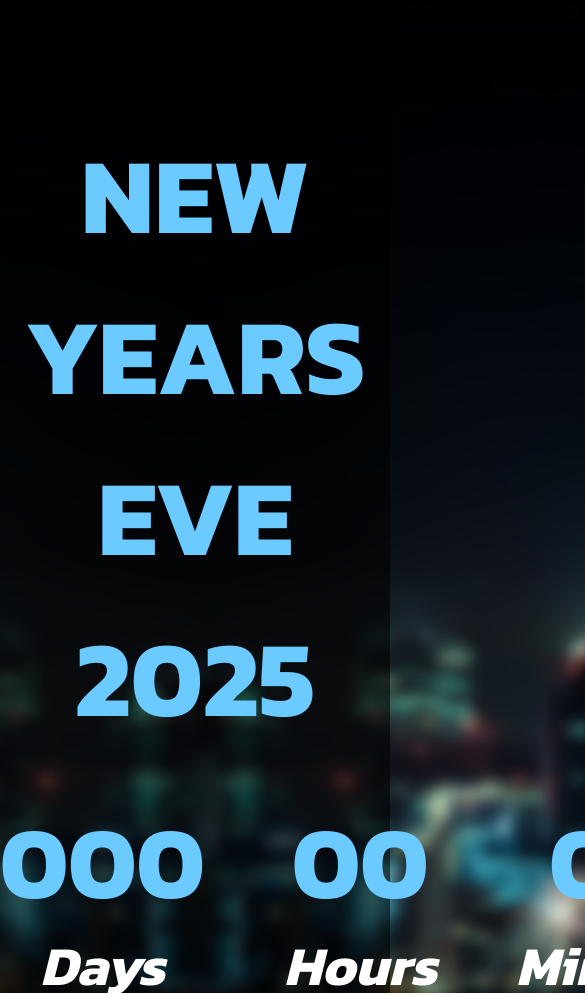
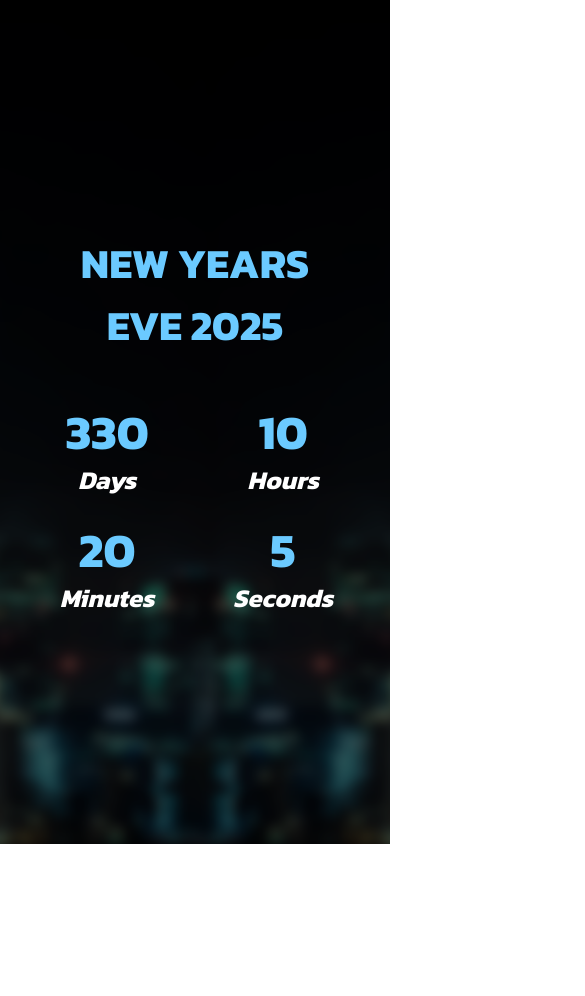
Before and after one commit to afzx-ahmad/afz-countdown-app, a plain HTML site: page index.html in a window 390 px wide. Shown: the top 996 px of the page, 585 px wide, since content can reach past the window. After the commit the page ends 844 px from the top, so only its background shows below. Drawn offline with Linux system fonts and the light colour scheme.

Commit message:
Mengimplementasikan script perhitungan waktu dan memperbaiki tampilan supaya responsive

```diff
--- a/assets/scripts/script.js
+++ b/assets/scripts/script.js
@@ -1 +1,40 @@
-console.log("It's works");
+window.addEventListener("load", (event) => {
+	setInterval(() => {
+		countdown();
+	});
+});
+
+function countdown() {
+	const curentDate = new Date().getTime();
+	const endDate = new Date("2025/1/1 00:01:00").getTime();
+	const gapTime = endDate - curentDate;
+
+	const second = 1000;
+	const minute = second * 60;
+	const hour = minute * 60;
+	const day = hour * 24;
+
+	const cDay = Math.floor(gapTime / day);
+	const cHour = Math.floor((gapTime % day) / hour);
+	const cMinute = Math.floor((gapTime % hour) / minute);
+	const cSecond = Math.floor((gapTime % minute) / second);
+
+	// console.log(cDay);
+	// console.log(cHour);
+	// console.log(cMinute);
+	// console.log(cSecond);
+
+	updateView(cDay, cHour, cMinute, cSecond);
+}
+
+function updateView(dayValue, hourValue, minuteValue, secondValue) {
+	const dayView = document.querySelector("#day");
+	const hourView = document.querySelector("#hour");
+	const minuteView = document.querySelector("#minute");
+	const secondView = document.querySelector("#second");
+
+	dayView.innerText = dayValue;
+	hourView.innerText = hourValue;
+	minuteView.innerText = minuteValue;
+	secondView.innerText = secondValue;
+}
--- a/assets/styles/style.css
+++ b/assets/styles/style.css
@@ -30,13 +30,12 @@ body {
   background-position: center;
   background-size: cover;
   background-repeat: no-repeat;
-  min-height: 100vh;
-}
+  height: 100vh;
 
 .bg {
   background-color: rgba(0, 0, 0, 0.59);
-  min-height: inherit;
   display: flow-root;
+  height: inherit;
 }
 
 .text-primary {
@@ -49,16 +48,16 @@ h1 {
   text-align: center;
   font-family: "Kanit-Bold";
   font-size: 107.69px;
+  padding: 0 20px;
 }
 
 .container-countdown {
   margin-inline: auto;
-  margin-top: 26.35px;
+  margin-top: 60px;
   display: grid;
   grid-template-columns: repeat(4, 1fr);
   column-gap: 79px;
-  width: 1008.61px;
-}
+  }
 
 .container-time {
   text-align: center;
@@ -76,3 +75,49 @@ h1 {
   text-transform: capitalize;
   font-style: italic;
 }
+
+@media only screen and (max-width: 1000px) {
+  .container-countdown {
+      gap: 40px;
+      grid-template-rows: 1fr 1fr;
+      grid-template-columns: 1fr 1fr;
+      align-items: start;
+      margin-top: 40px;
+    }
+
+    h1 {
+      margin-top: 80px;
+      font-size: 5rem;
+    }
+}
+
+@media only screen and (max-width: 500px) {
+  .container-countdown {
+      grid-template-rows: 1fr 1fr;
+      grid-template-columns: 1fr 1fr;
+      align-items: start;
+      margin-top: 40px;
+      gap: 20px 40px;
+      width: 80%;
+    }
+
+    h1 {
+      padding: 0 60px;
+      font-size: 2.6rem;
+      margin-top: 0px;
+    }
+
+.container-time > :first-child {
+  font-size: 3rem;
+}
+
+.container-time .desc {
+  font-size: 1.6rem;
+  line-height: 100%;
+}
+    .bg {
+      display: flex;
+      flex-direction: column;
+      justify-content: center;
+    }
+}
--- a/index.html
+++ b/index.html
@@ -13,19 +13,19 @@
       <h1 class="text-primary">new years eve 2025</h1>
       <section class="container-countdown">
         <div class="container-time">
-          <p class="days">000</p>
+          <p class="days" id="day">000</p>
           <p class="desc">days</p>
         </div>
         <div class="container-time">
-          <p class="hours">00</p>
+          <p class="hours" id="hour">00</p>
           <p class="desc">hours</p>
         </div>
         <div class="container-time">
-          <p class="minutes">00</p>
+          <p class="minutes" id="minute">00</p>
           <p class="desc">minutes</p>
         </div>
         <div class="container-time">
-          <p class="seconds">00</p>
+          <p class="seconds" id="second">00</p>
           <p class="desc">seconds</p>
         </div>
       </section>
```
